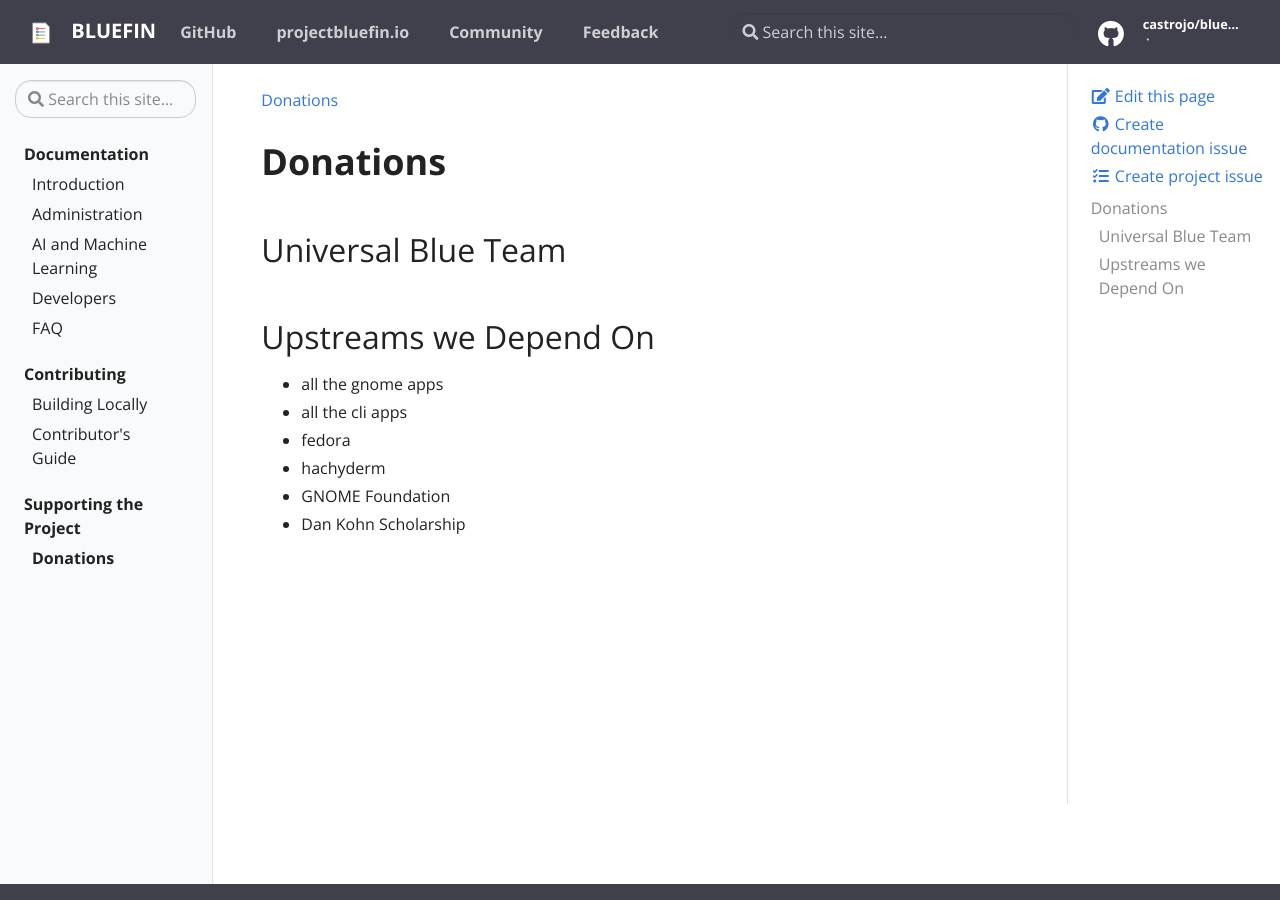
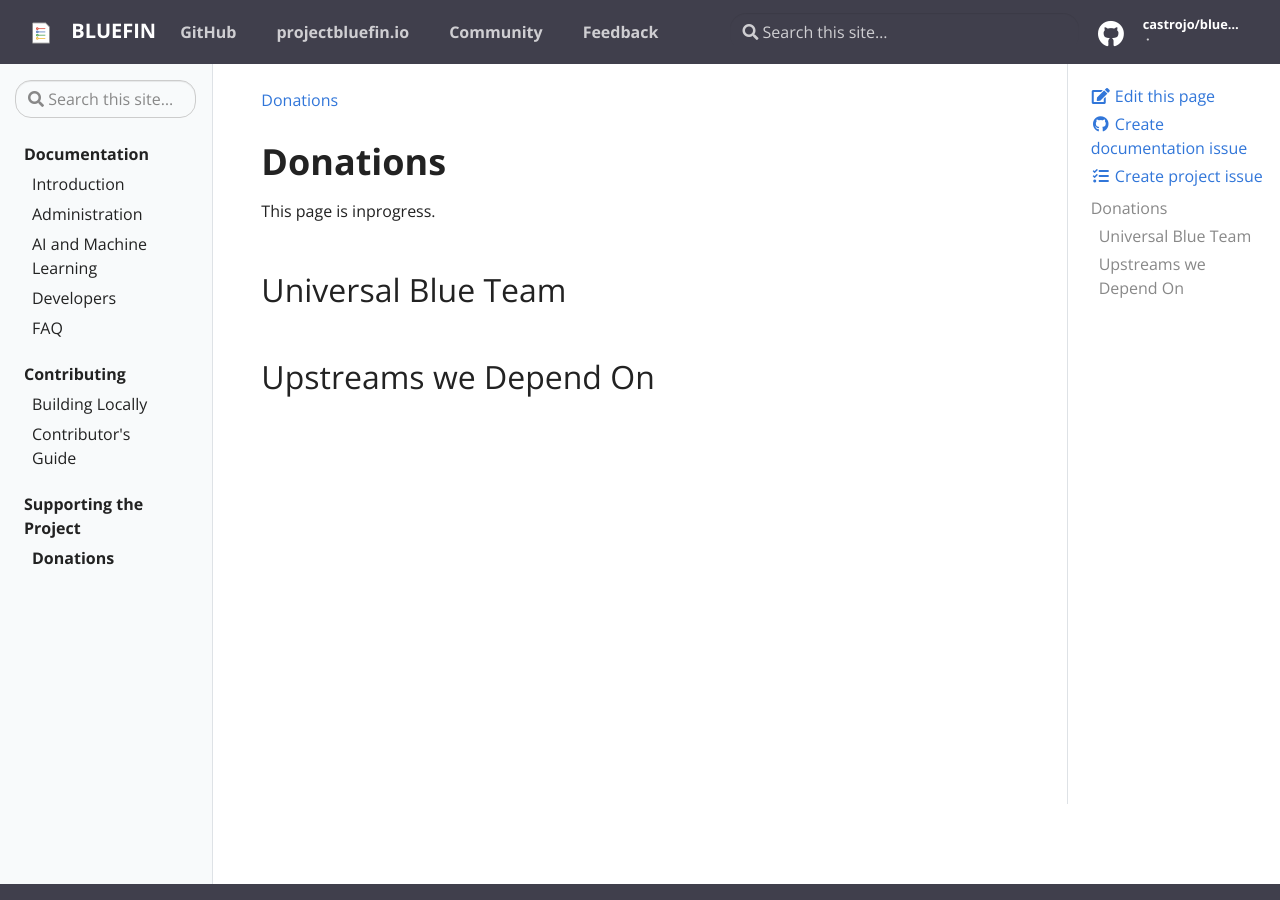
Before and after one commit to ublue-os/bluefin-docs, a Jekyll site: the page built from _docs/donations.md, in a window 1280 px wide and 900 px high. Built offline with Jekyll 4.4.1, drawn with Linux system fonts in a browser that asks for light colours.

Commit message:
Update donations.md

```diff
--- a/_docs/donations.md
+++ b/_docs/donations.md
@@ -5,14 +5,17 @@
 ---
 
 # Donations
+This page is inprogress.
 
 ## Universal Blue Team
 
 ## Upstreams we Depend On
 
+<!--
 - all the gnome apps
 - all the cli apps
 - fedora
 - hachyderm
 - GNOME Foundation
 - Dan Kohn Scholarship
+-->
```
